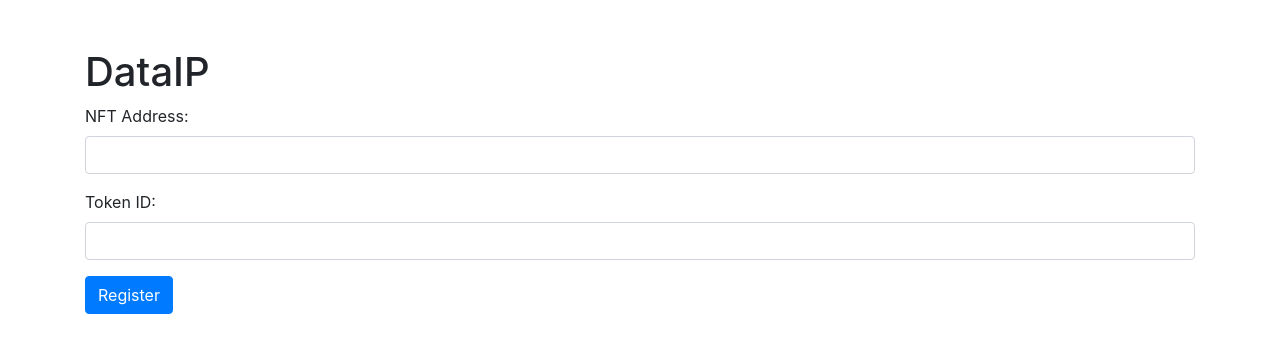
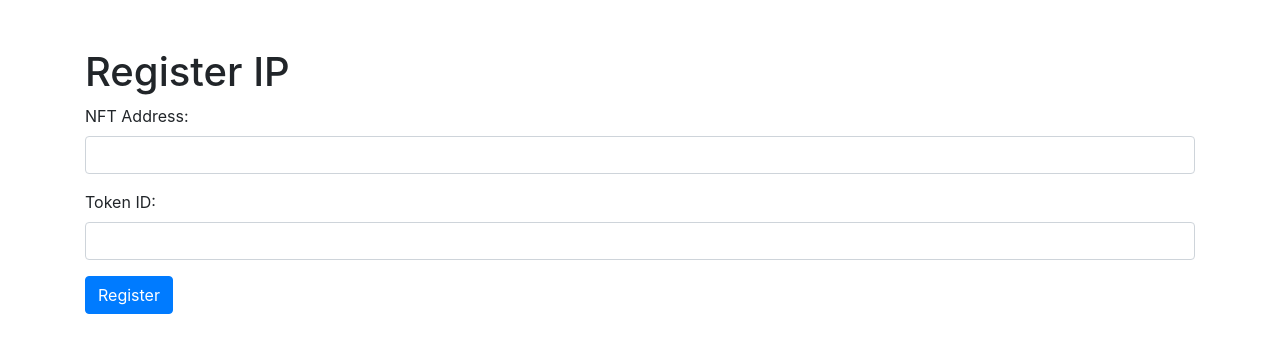
Before and after one commit to RocketScience11/DataIP, a Flask app: page /ipRegister in a window 1280 px wide. Shown: the top 353 px of the page. Run offline with Flask 3, Linux system fonts and the light colour scheme; some libraries are stand-ins or nearby versions.

Commit message:
Correct bug in app.

```diff
--- a/src/app.py
+++ b/src/app.py
@@ -4,6 +4,7 @@ from flask import Flask, render_template, request
 from dotenv import load_dotenv
 from web3 import Web3
 from story_protocol_python_sdk import StoryClient
+import ip
 
 app = Flask(__name__)
 app.debug = True
@@ -22,6 +23,7 @@ def start_client():
 def ip_register():
     ip_info = None
     error = None
+    json_content = None
 
     if request.method == "POST":
         nft_address = request.form.get('content1')
@@ -32,7 +34,11 @@ def ip_register():
             error = "Missing nft_address or token_id"
         else:
             try:
-                asset_register = ip.register_asset(story_client, nft_address, token_id)
+                # Ensure the types match the expected function signature
+                token_id_int = int(token_id)  # Assuming token_id should be an integer
+                nft_address_str = str(nft_address)  # Assuming nft_address should be a string
+
+                asset_register = ip.register_asset(story_client, nft_address_str, token_id_int)
                 ip_info = {
                     "nft_address": nft_address,
                     "token_id": token_id,
@@ -41,10 +47,14 @@ def ip_register():
 
                 with open('ip_json.json', 'w') as ip_json:
                     json.dump(ip_info, ip_json, indent=7)
+
+                with open('ip_json.json', 'r') as ip_json:
+                    json_content = json.load(ip_json)
+
             except Exception as e:
                 error = str(e)
 
-    return render_template("ip_register.html", ip_info=ip_info, error=error)
+    return render_template("ip_register.html", ip_info=ip_info, error=error, json_content=json_content)
 
 if __name__ == "__main__":
     app.run()
--- a/src/templates/ip_register.html
+++ b/src/templates/ip_register.html
@@ -8,7 +8,7 @@
 </head>
 <body>
     <div class="container mt-5">
-        <h1>DataIP</h1>
+        <h1>Register IP</h1>
         <form action="/ipRegister" method="post">
             <div class="form-group">
                 <label for="nft_address">NFT Address:</label>
@@ -33,6 +33,13 @@
                 <p>{{ error }}</p>
             </div>
         {% endif %}
+
+        {% if json_content %}
+            <div class="mt-4">
+                <h2>JSON Content:</h2>
+                <pre>{{ json_content | tojson(indent=4) }}</pre>
+            </div>
+        {% endif %}
     </div>
 </body>
 </html>
```
